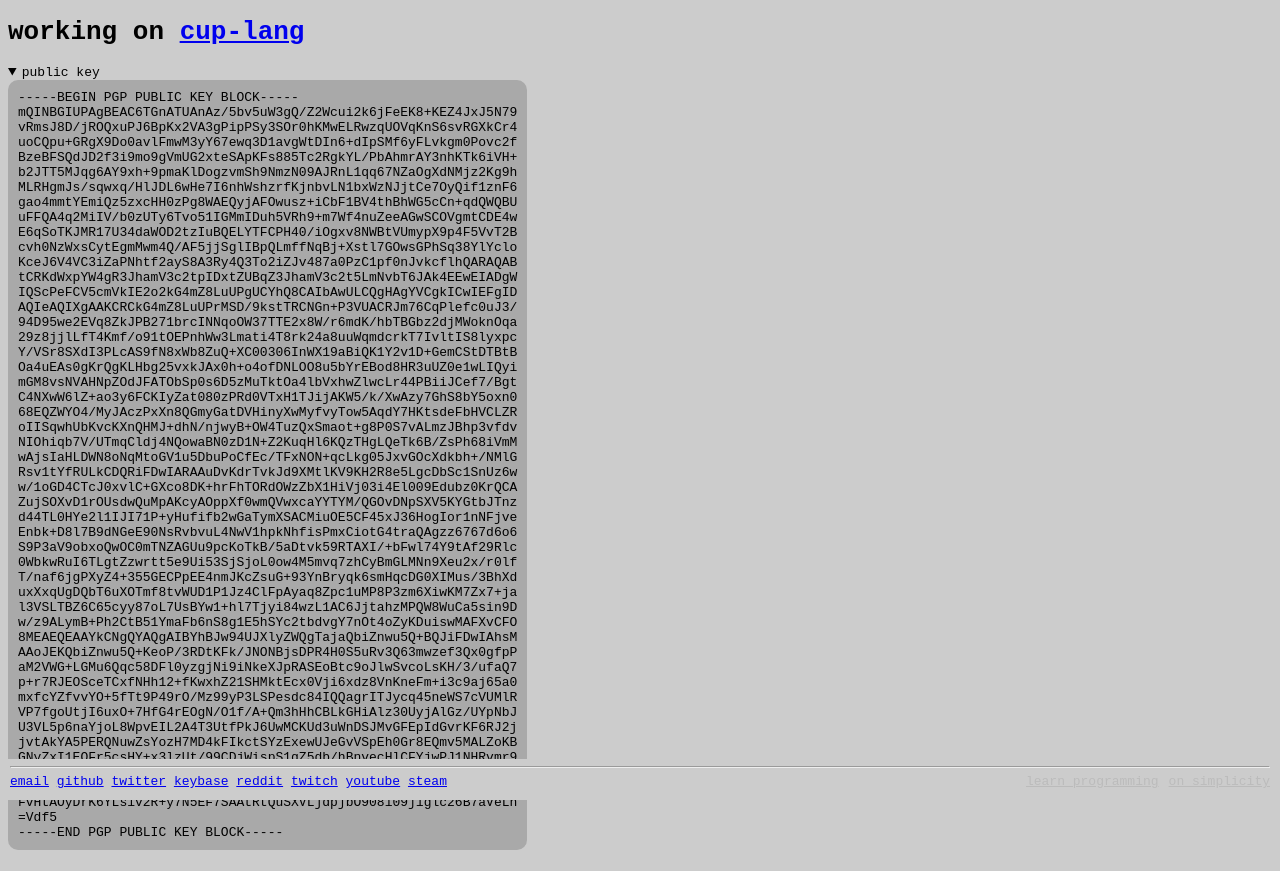
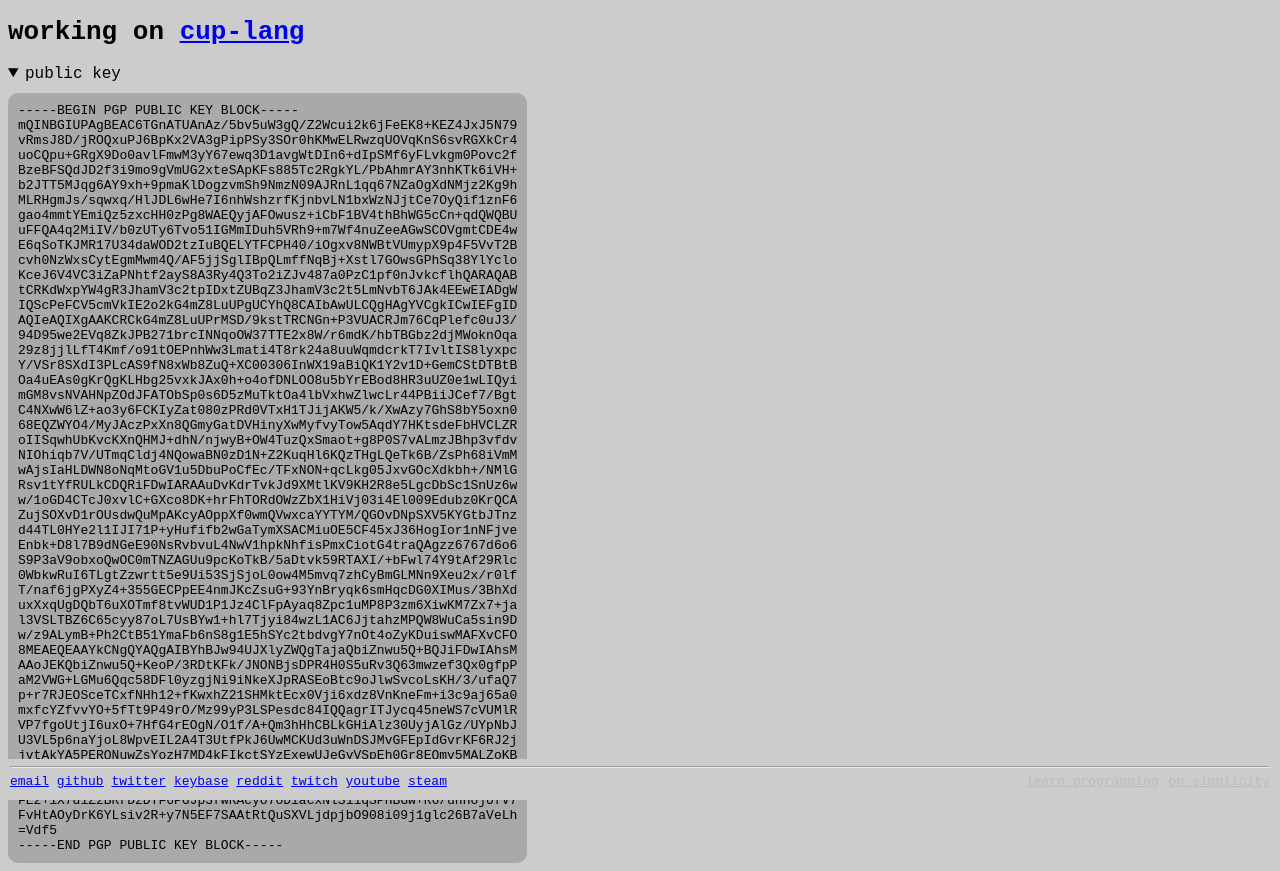
Before and after one commit to jgraj/website, a plain HTML site: page index.html in a window 1280 px wide. Both pictures are taken after a click on the heading "public key". Drawn offline with Linux system fonts and the light colour scheme.

Commit message:
Update index.html

```diff
--- a/index.html
+++ b/index.html
@@ -21,6 +21,7 @@
             background: #a9a9a9;
             border-radius: 10px;
             padding: 10px;
+            margin-top: 10px;
         }
 
         #bottom {
@@ -46,7 +47,7 @@
 <body>
     <h1>working on <a href="https://cup-lang.org" title="Cup Language" target="_blank" rel="noopener">cup-lang</a></h1>
     <details>
-        <summary>public key</summary>
+        <summary style="font-size: 16px">public key</summary>
         <span id="key">-----BEGIN PGP PUBLIC KEY BLOCK-----
         mQINBGIUPAgBEAC6TGnATUAnAz/5bv5uW3gQ/Z2Wcui2k6jFeEK8+KEZ4JxJ5N79
         vRmsJ8D/jROQxuPJ6BpKx2VA3gPipPSy3SOr0hKMwELRwzqUOVqKnS6svRGXkCr4
```
